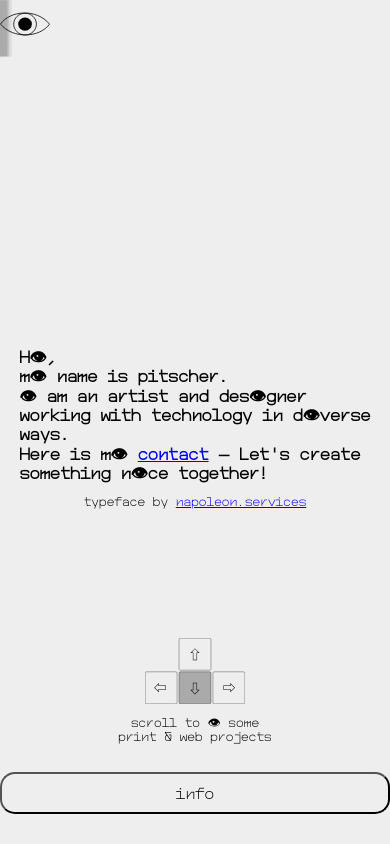
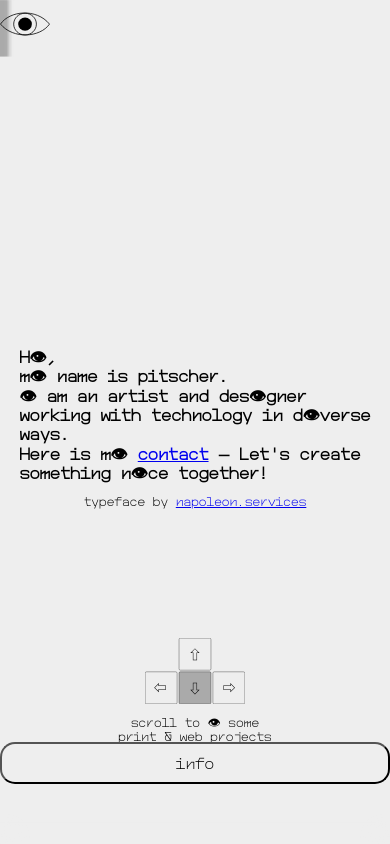
Before and after one commit to pi43r/eye.pitscher.net, a website: page index.pug in a window 390 px wide. Drawn offline with nearby package versions, Linux system fonts and the light colour scheme; files that its build step writes are made by us from their sources; files whose address does not match are found by name.

Commit message:
wtf mobile

```diff
--- a/css/style.css
+++ b/css/style.css
@@ -187,9 +187,9 @@ p{
     }
     #toggle-info{
         font-family: "LaFawnduh", Hack, monospace;
-        display: inline;
+        display: block;
         position: absolute;
-        bottom: 30px;
+        bottom: 60px;
         margin-left: auto;
         margin-right: auto;
         left: 0;
@@ -198,10 +198,6 @@ p{
         background: var(--bg);
         border-radius: 15px;
         padding: 10px;
-    }
-    #toggle-info:hover{
-        background: #00f;
-        color: var(--shade)
     }
     .inner-slide {
         flex-direction: column;
```
